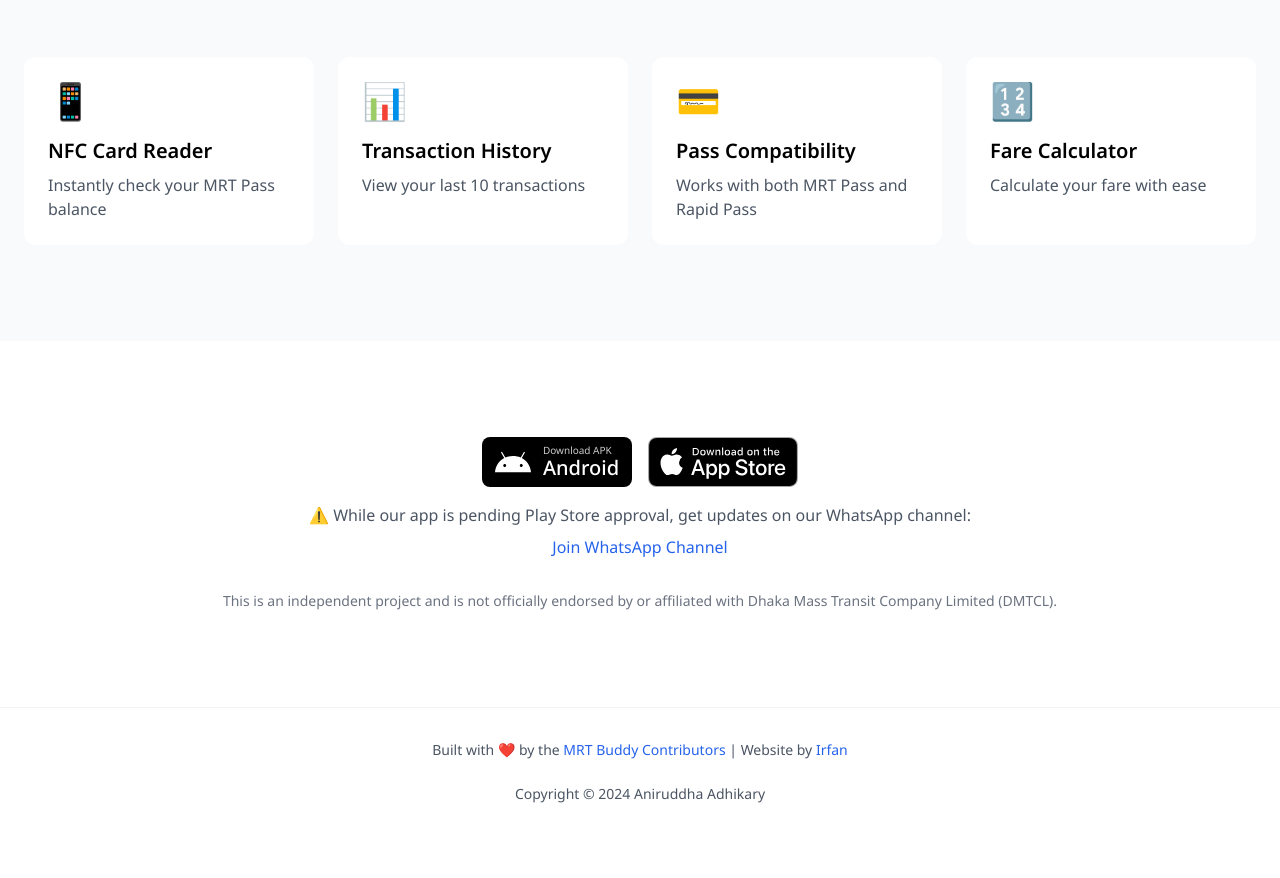
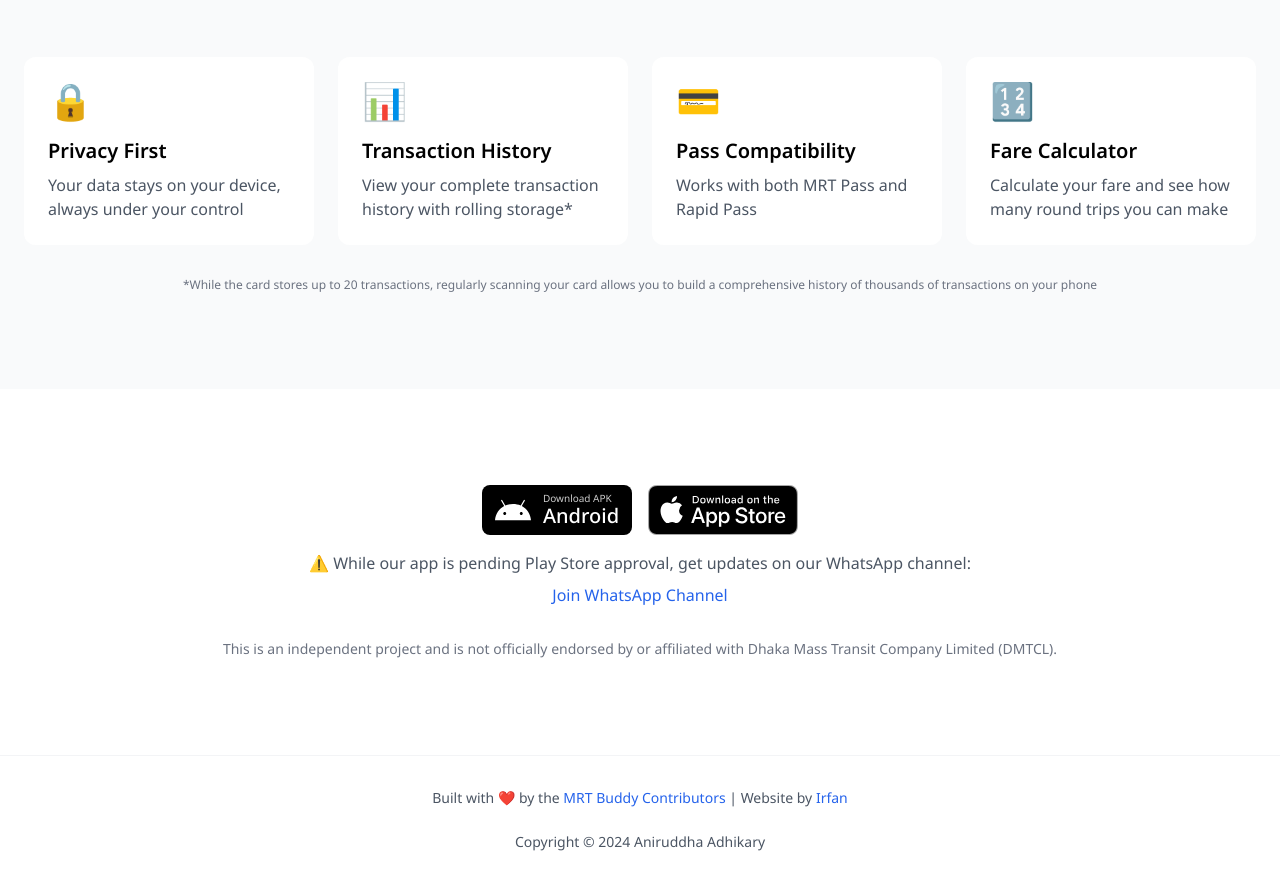
Before and after one commit to nomandhoni-cs/mrt-buddy, a Next.js app: page / in a window 1280 px wide. Shown: the part 1760-2638 px from the top of the page. Before the commit the page ends 2596 px from the top, so only its background shows below. Built offline with nearby package versions, Linux system fonts and the light colour scheme.

Commit message:
update features

```diff
--- a/components/Features.js
+++ b/components/Features.js
@@ -4,13 +4,13 @@ import { FeatureCard } from "./FeatureCard";
 export const Features = () => {
   const features = [
     {
-      title: "NFC Card Reader",
-      description: "Instantly check your MRT Pass balance",
-      icon: "📱",
+      title: "Privacy First",
+      description: "Your data stays on your device, always under your control",
+      icon: "🔒",
     },
     {
       title: "Transaction History",
-      description: "View your last 10 transactions",
+      description: "View your complete transaction history with rolling storage*",
       icon: "📊",
     },
     {
@@ -20,19 +20,24 @@ export const Features = () => {
     },
     {
       title: "Fare Calculator",
-      description: "Calculate your fare with ease",
+      description: "Calculate your fare and see how many round trips you can make",
       icon: "🔢",
     }
   ];
 
+  const footnote = "*While the card stores up to 20 transactions, regularly scanning your card allows you to build a comprehensive history of thousands of transactions on your phone";
+
   return (
-    <section className="py-16 sm:py-24 bg-gray-50 dark:bg-[#121212]/[98%]">
+      <section className="py-16 sm:py-24 bg-gray-50 dark:bg-[#121212]/[98%]">
       <div className="max-w-7xl mx-auto px-4 sm:px-6">
         <div className="grid grid-cols-1 sm:grid-cols-2 lg:grid-cols-4 gap-6">
           {features.map((feature, index) => (
             <FeatureCard key={feature.title} feature={feature} index={index} />
           ))}
         </div>
+        <div className="text-xs text-gray-500 dark:text-gray-400 mt-8 text-center">
+          {footnote}
+        </div>
       </div>
     </section>
   );
```
